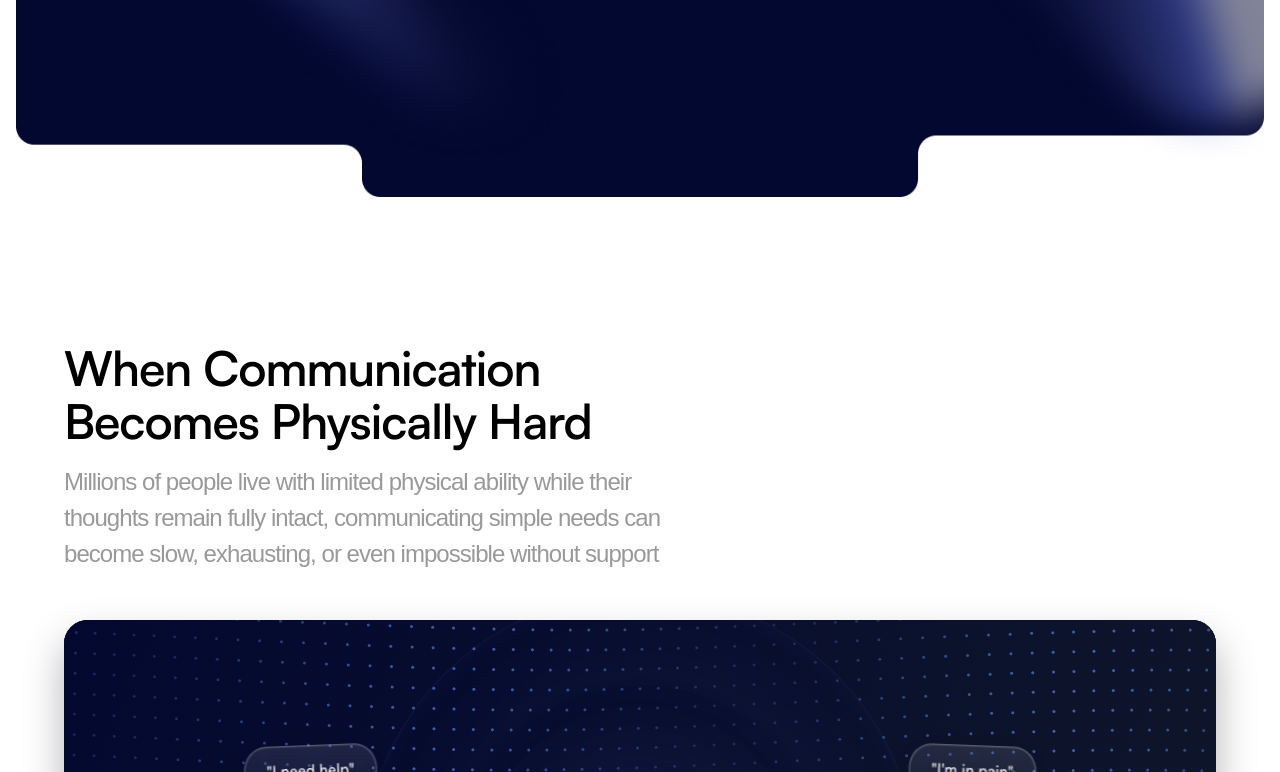
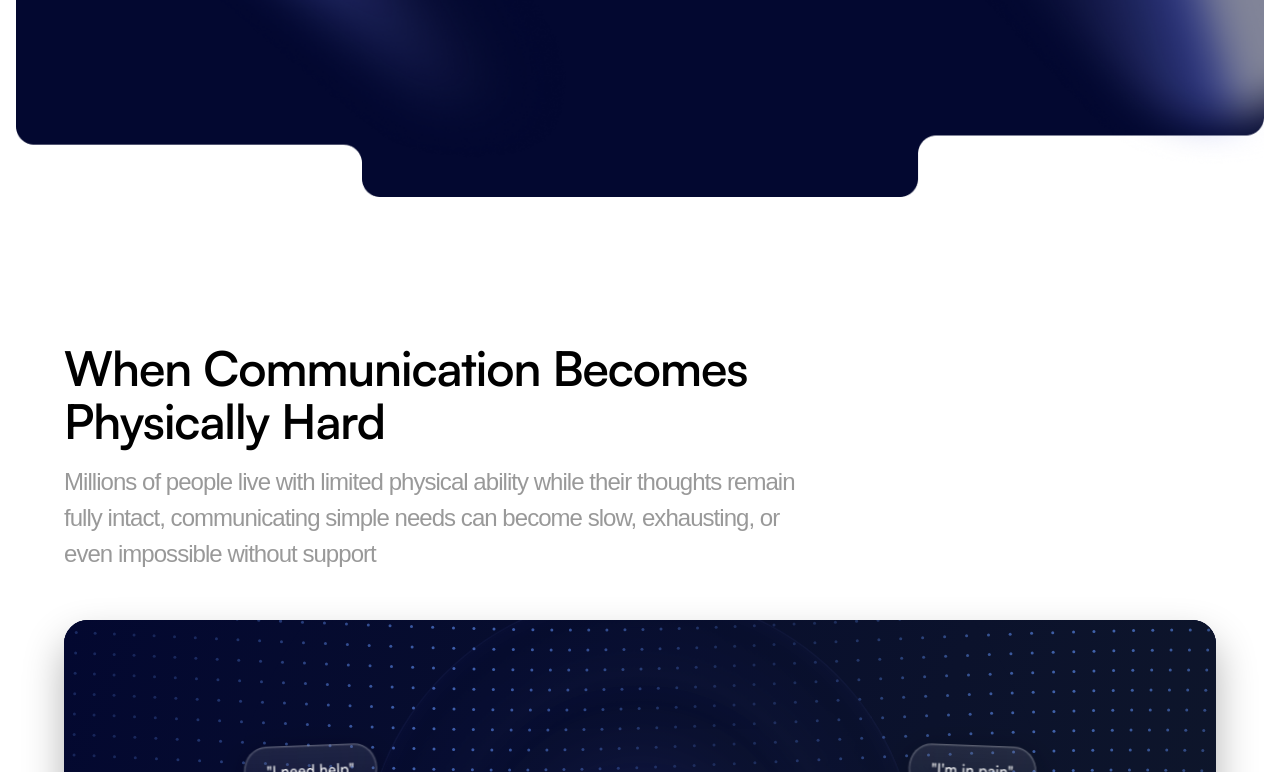
Before and after one commit to lumina-id/lumina-app, a Next.js app: page / in a window 1280 px wide. Shown: the part 542-1314 px from the top of the page. Built offline with nearby package versions, Linux system fonts and the light colour scheme.

Commit message:
feat: Adjust maximum width of content and text elements in CommunicationSection.

```diff
--- a/src/components/landing/CommunicationSection.tsx
+++ b/src/components/landing/CommunicationSection.tsx
@@ -80,7 +80,7 @@ export default function CommunicationSection() {
   return (
     <section id="about" className="py-16 md:py-24 bg-white" ref={sectionRef}>
       <div className="max-w-[1400px] mx-auto px-4 md:px-8 lg:px-16">
-        <div className="max-w-[600px] mb-12">
+        <div className="max-w-[900px] mb-12">
           <motion.h2
             className="text-[28px] md:text-[40px] lg:text-[48px] font-semibold text-black leading-[1.1] tracking-[-1px] mb-4"
             variants={titleVariants}
@@ -90,7 +90,7 @@ export default function CommunicationSection() {
             When Communication Becomes Physically Hard
           </motion.h2>
           <motion.p
-            className="text-[18px] md:text-[20px] lg:text-[24px]"
+            className="text-[18px] md:text-[20px] lg:text-[24px] max-w-[750px]"
             style={{
               fontFamily: "Satoshi, sans-serif",
               fontWeight: 50,
```
